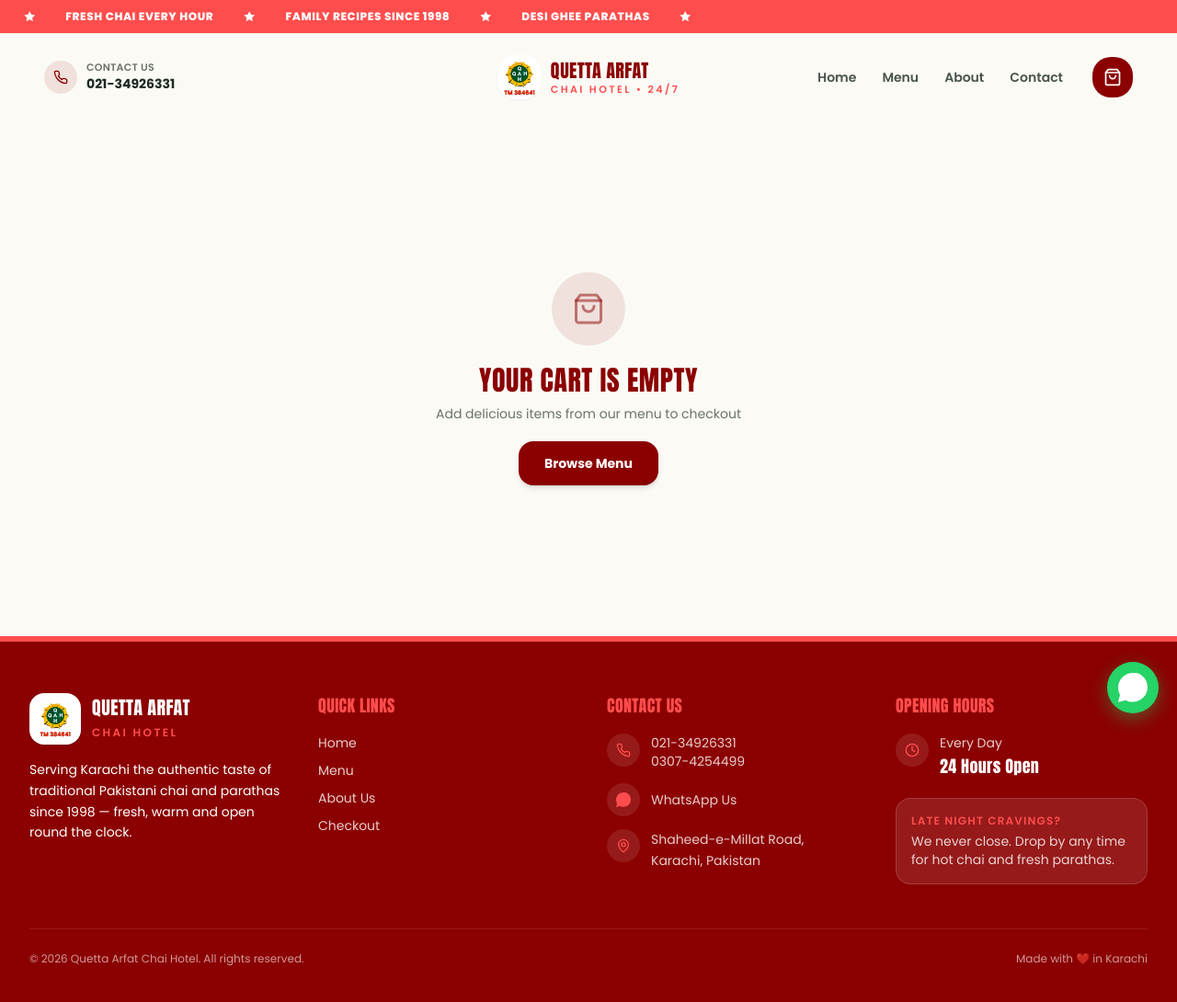
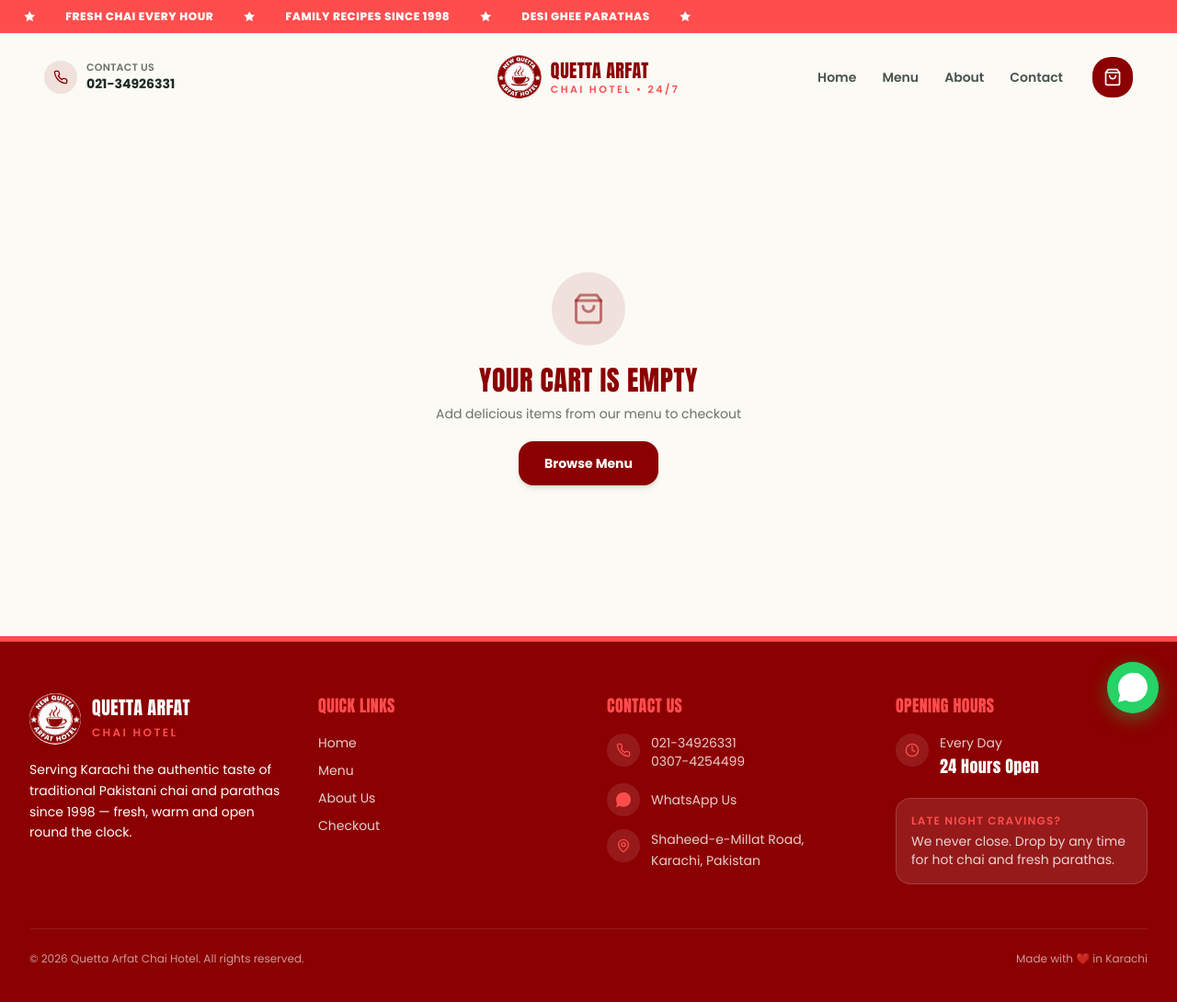
Before and after one commit to AneesXtech/Quetta-arfathotel, a website: page checkout.html in a window 1280 px wide. Shown: the whole page at 92% size. Drawn offline with Linux system fonts and the light colour scheme.

Commit message:
Update website logo to New Quetta Hotel Logo across navbar, footer, favicon, and meta tags

```diff
--- a/checkout.html
+++ b/checkout.html
@@ -14,11 +14,11 @@
     <!-- Open Graph -->
     <meta property="og:title" content="Checkout | Quetta Arfat Hotel">
     <meta property="og:description" content="Confirm your order for fresh chai and hot desi parathas.">
-    <meta property="og:image" content="images/qahh-logo.png">
+    <meta property="og:image" content="images/New Quetta Hotel Logo.png">
 
     <!-- Favicon -->
-    <link rel="icon" href="images/qahh-logo.png" type="image/png">
-    <link rel="apple-touch-icon" href="images/qahh-logo.png">
+    <link rel="icon" href="images/New Quetta Hotel Logo.png" type="image/png">
+    <link rel="apple-touch-icon" href="images/New Quetta Hotel Logo.png">
 
     <!-- Stylesheets -->
     <link rel="stylesheet" href="css/fonts.css">
@@ -97,7 +97,7 @@
                 <!-- Center: Hotel Logo & Branding -->
                 <a class="flex items-center gap-2.5 lg:absolute lg:left-1/2 lg:-translate-x-1/2" href="index.html#home">
                     <img alt="Quetta Arfat Hotel Logo" width="52" height="52"
-                        class="h-11 w-11 rounded-xl sm:h-12 sm:w-12 shadow-xs" src="images/qahh-logo.png">
+                        class="h-11 w-11 rounded-full sm:h-12 sm:w-12 shadow-xs object-cover" src="images/New Quetta Hotel Logo.png">
                     <span class="leading-tight">
                         <span class="font-display block text-lg uppercase text-primary sm:text-xl">Quetta Arfat</span>
                         <span class="block text-[11px] font-semibold uppercase tracking-[0.22em] text-secondary">Chai
@@ -154,7 +154,7 @@
                 <div class="space-y-4">
                     <a class="flex items-center gap-3" href="index.html#home">
                         <img alt="Quetta Arfat Hotel Logo" width="56" height="56"
-                            class="h-14 w-14 rounded-2xl bg-white p-1 shadow-sm" src="images/qahh-logo.png">
+                            class="h-14 w-14 rounded-full bg-white p-0.5 shadow-sm object-cover" src="images/New Quetta Hotel Logo.png">
                         <span>
                             <span class="font-display block text-xl uppercase text-white">Quetta Arfat</span>
                             <span class="text-xs font-semibold uppercase tracking-[0.2em] text-secondary">Chai
```
Also changed, not shown: index.html (+5 -5 lines), images/New Quetta Hotel Logo.png (added).
